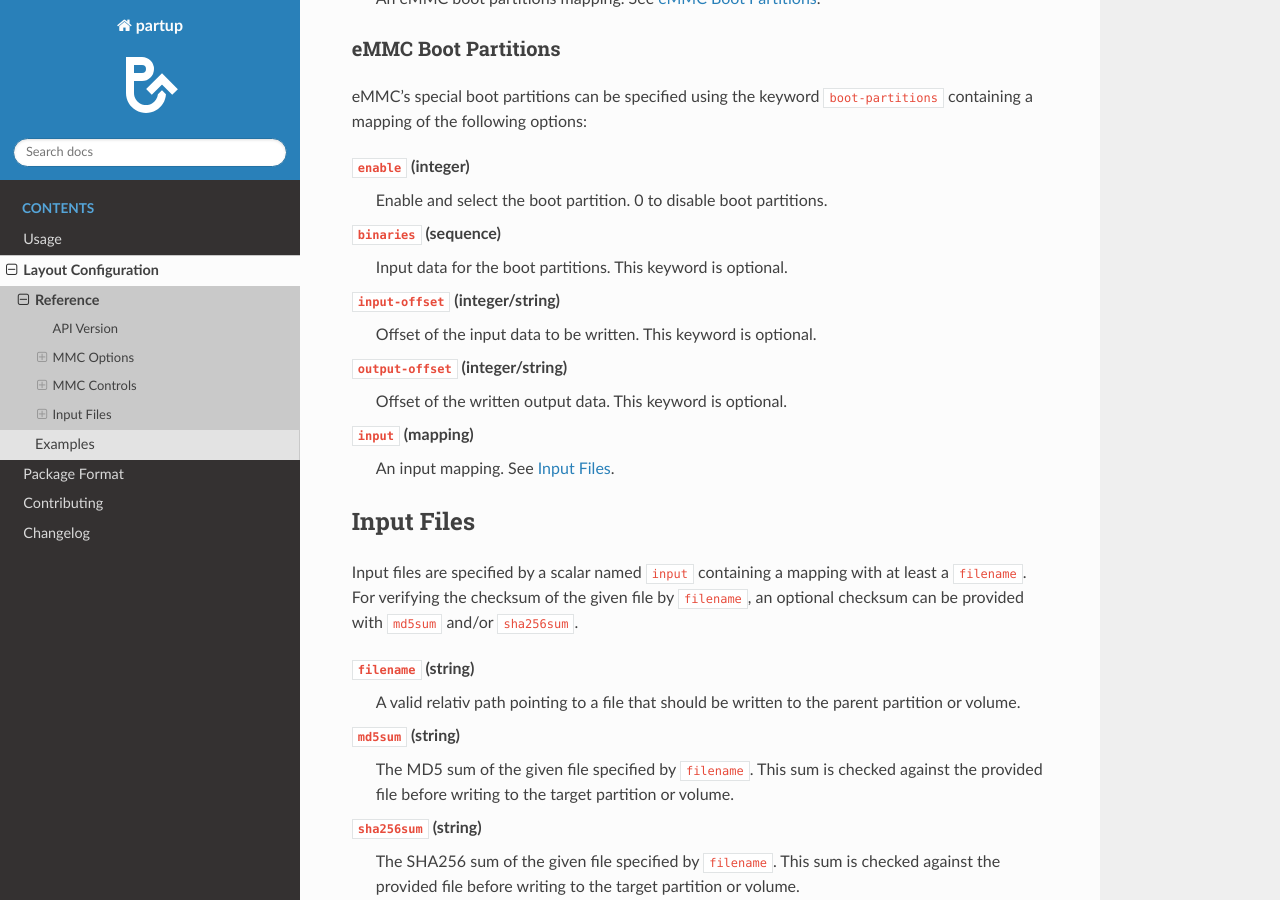
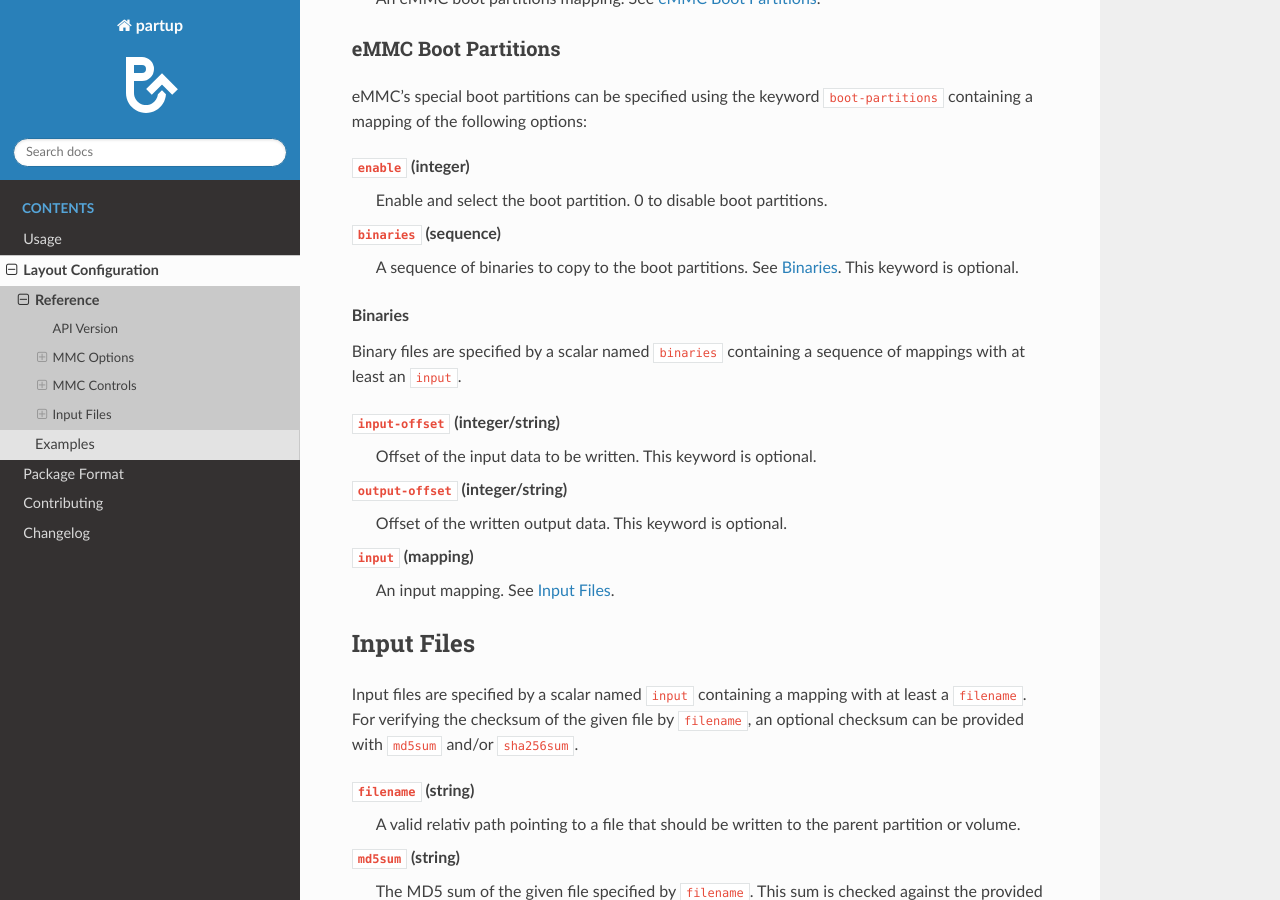
Before and after one commit to phytec/partup, a Sphinx documentation site: the page built from doc/layout-config-reference.rst, in a window 1280 px wide and 900 px high, scrolled down 2298 px. Built offline with Sphinx 7.4.7 and the Read the Docs theme 2.0.0, drawn with Linux system fonts in a browser that asks for light colours.

Commit message:
doc: layout-config-reference: Move binaries to own section
Signed-off-by: Martin Schwan <m.schwan@phytec.de>

```diff
--- a/doc/layout-config-reference.rst
+++ b/doc/layout-config-reference.rst
@@ -117,7 +117,15 @@ eMMC's special boot partitions can be specified using the keyword
    Enable and select the boot partition. 0 to disable boot partitions.
 
 ``binaries`` (sequence)
-   Input data for the boot partitions. This keyword is optional.
+   A sequence of binaries to copy to the boot partitions. See :ref:`binaries`.
+   This keyword is optional.
+
+.. _binaries:
+
+.. rubric:: Binaries
+
+Binary files are specified by a scalar named ``binaries`` containing a sequence
+of mappings with at least an ``input``.
 
 ``input-offset`` (integer/string)
    Offset of the input data to be written. This keyword is optional.
```
